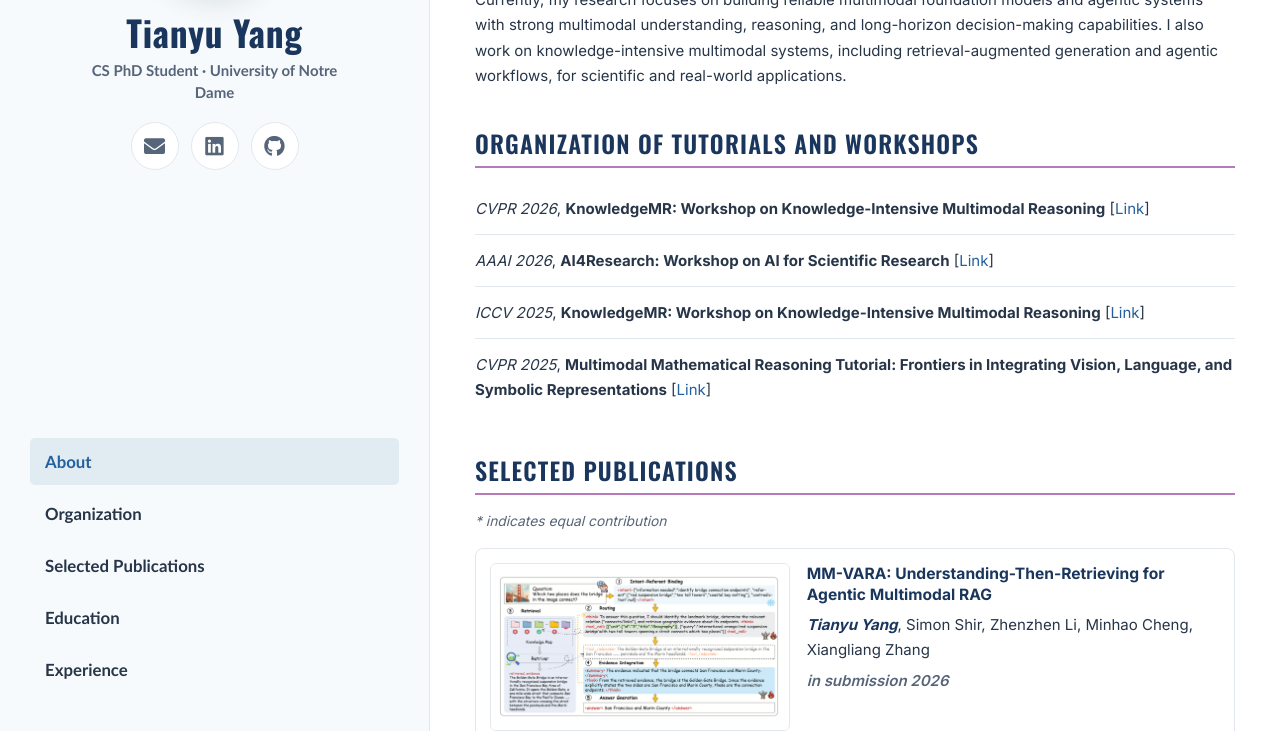
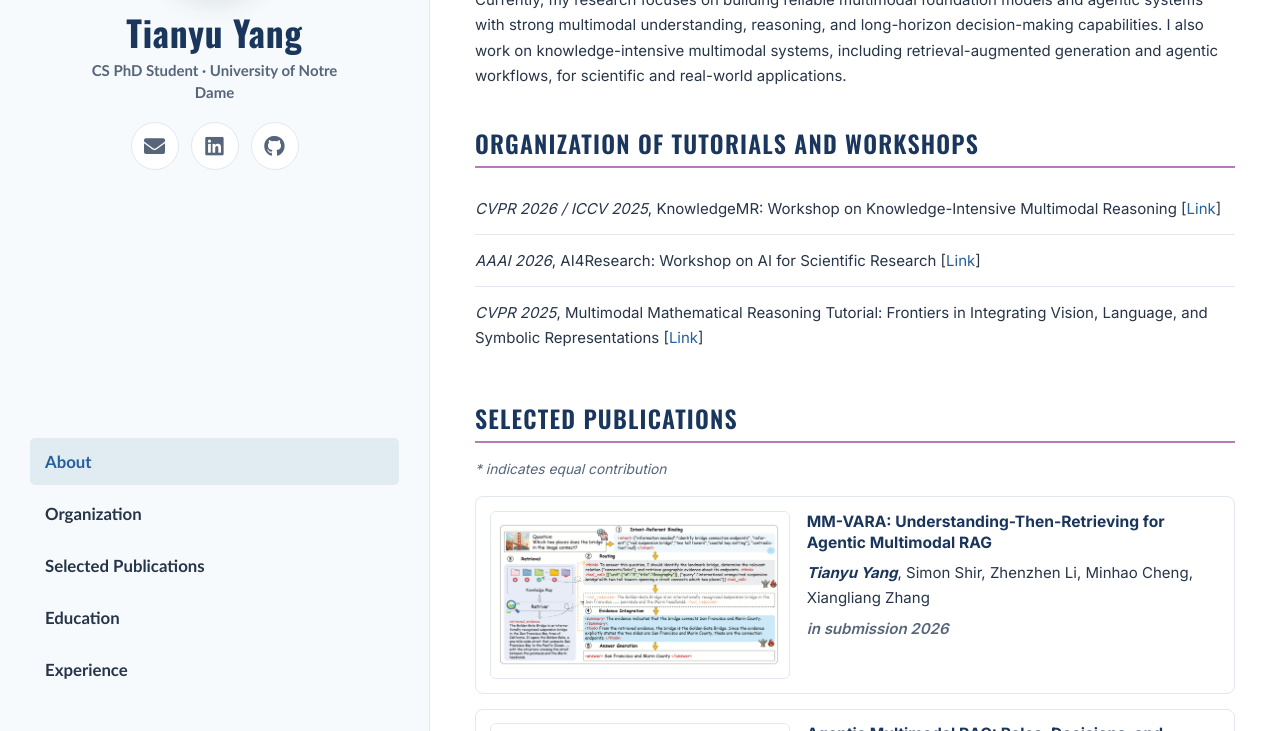
Before and after one commit to Tianyu-yang-anna/Tianyu-yang-anna.github.io, a Jekyll site: the page built from _pages/about.md, in a window 1280 px wide and 900 px high, cut to the strip 169-900 px from the top of the window. Built offline with Jekyll 4.4.1, drawn with Linux system fonts in a browser that asks for light colours.

Commit message:
Simplify organization entries

```diff
--- a/_pages/about.md
+++ b/_pages/about.md
@@ -36,13 +36,11 @@ redirect_from:
 
 # Organization of Tutorials and Workshops
 
-- *CVPR 2026*, **KnowledgeMR: Workshop on Knowledge-Intensive Multimodal Reasoning** [[Link](https://knowledgemr-workshop.github.io/)]
+- *CVPR 2026 / ICCV 2025*, KnowledgeMR: Workshop on Knowledge-Intensive Multimodal Reasoning [[Link](https://knowledgemr-workshop.github.io/)]
 
-- *AAAI 2026*, **AI4Research: Workshop on AI for Scientific Research** [[Link](https://ai4research-workshop.github.io/)]
+- *AAAI 2026*, AI4Research: Workshop on AI for Scientific Research [[Link](https://ai4research-workshop.github.io/)]
 
-- *ICCV 2025*, **KnowledgeMR: Workshop on Knowledge-Intensive Multimodal Reasoning** [[Link](https://knowledgemr-workshop.github.io/)]
-
-- *CVPR 2025*, **Multimodal Mathematical Reasoning Tutorial: Frontiers in Integrating Vision, Language, and Symbolic Representations** [[Link](https://cvpr2025mutimodalmathreasoning.github.io/MM_math_reasoning/)]
+- *CVPR 2025*, Multimodal Mathematical Reasoning Tutorial: Frontiers in Integrating Vision, Language, and Symbolic Representations [[Link](https://cvpr2025mutimodalmathreasoning.github.io/MM_math_reasoning/)]
 
 </section>
 
```
